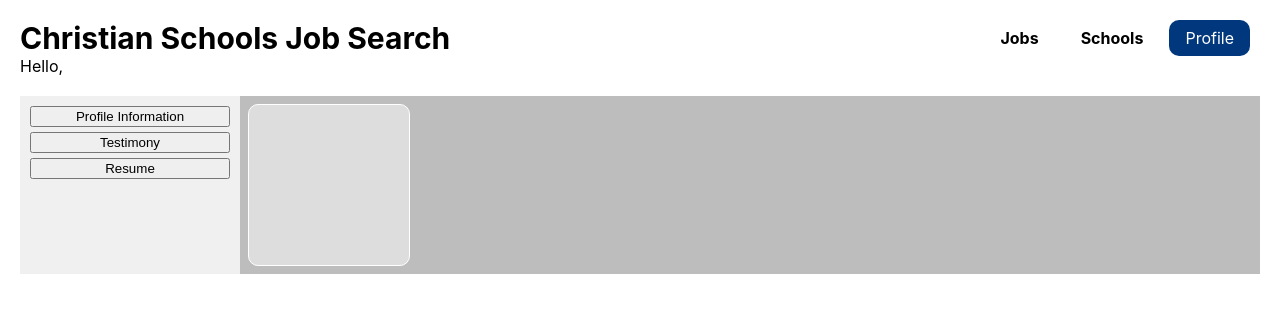
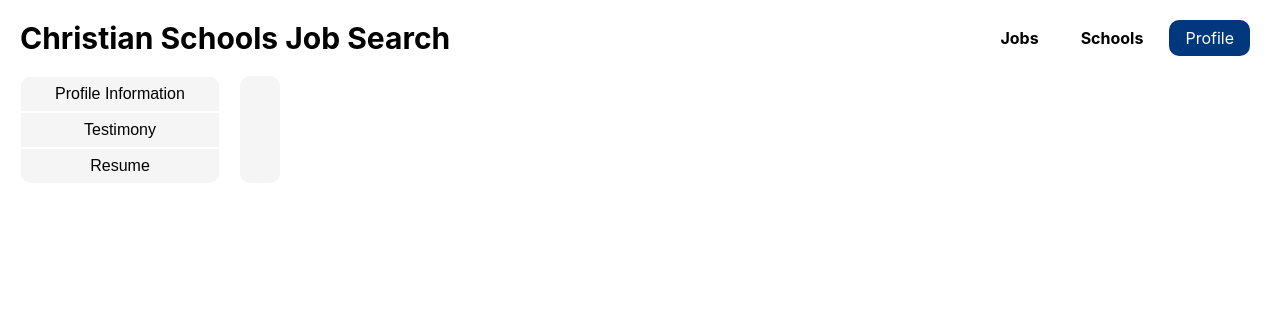
Before and after one commit to JS-7274/CSJSE-Clone, a React (Create React App) app in the folder csjse-app/client/: page /TeacherStaffProfile in a window 1280 px wide. Shown: the top 312 px of the page. Built offline with nearby package versions, Linux system fonts and the light colour scheme.

Commit message:
CSS Updates

```diff
--- a/csjse-app/client/src/App.css
+++ b/csjse-app/client/src/App.css
@@ -7,7 +7,7 @@
 }
 
 body {
-  margin: 20px;;
+  padding: 20px;;
   background-color: #fff;
 }
 
--- a/csjse-app/client/src/pages/TeacherStaffProfile.js
+++ b/csjse-app/client/src/pages/TeacherStaffProfile.js
@@ -16,9 +16,7 @@ const TeacherStaffProfile = ({ user }) => {
 	return (
 		<div>
 			<TeacherStaffHeader></TeacherStaffHeader>
-			<div className="">
-				<div className="profile-greeting">Hello, {/*{user.username} */}</div>
-			</div>
+
 			<div className="profile-container">
 				<div className="sidebar">
 					<button onClick={() => handleTabClick("Profile Information")}>
--- a/csjse-app/client/src/styles/Headers.css
+++ b/csjse-app/client/src/styles/Headers.css
@@ -28,6 +28,23 @@
     white-space: nowrap;
   }
 
+  .menuitem:hover {
+    margin-right: 10px;
+    padding: 8px 16px;
+    color: #000;
+    border-style: solid;
+    border-width: 1px;
+    border-color: #26b170;
+    border-radius: 10px;
+    cursor: pointer;
+    text-decoration: none;
+    font-size: 16px;
+    font-weight: bold;
+    text-align: center;
+    white-space: nowrap;
+  }
+
+
   .menuitem.active {
     margin-right: 10px;
     padding: 8px 16px;
--- a/csjse-app/client/src/styles/Profiles.css
+++ b/csjse-app/client/src/styles/Profiles.css
@@ -1,33 +1,56 @@
+
+
 .profile-container {
     display: flex;
-    background-color: #bdbdbd;
-  }
+    margin-top: 20px;
 
-  .profile-greeting {
-    margin-bottom: 20px;
-    display: flex;
-    align-items: center;
   }
 
   .sidebar {
     width: 200px;
-    padding: 10px;
-    background-color: #f0f0f0;
+    border-radius: 10px;
   }
 
   .sidebar button {
+    position: relative;
     display: block;
+    border: 1px solid #fff;
     width: 100%;
-    margin-bottom: 5px;
+    padding: 8px 16px;
+    background-color: #f5f5f5;
+    color: #000;
+    cursor: pointer;
+    text-decoration: none;
+    font-size: 16px;
+    font-weight: normal;
+    text-align: center;
+  }
+
+  .sidebar button:nth-child(1) {
+    border-top-left-radius: 10px;
+    border-top-right-radius: 10px;
+  }
+
+  .sidebar button:nth-last-child(1){
+    border-bottom-left-radius: 10px;
+    border-bottom-right-radius: 10px;
+    border-bottom: none;
+  }
+
+  .sidebar button:hover {
+
+  }
+
+  .sidebar button:active {
+    background-color: #01377d;
   }
 
   .profile-content {
     position: flex;
-    border: 1px solid #ffffff;
-    background-color: #dddddd;
+    background-color: #f5f5f5;
     align-items: center;
-    padding: 5rem;
-    border: 1px solid white;
+    padding: 20px;
+    margin-left: 20px;
+    margin-right: 20px;
     border-radius: 10px;
-    margin: 0.5rem;
   }
```
